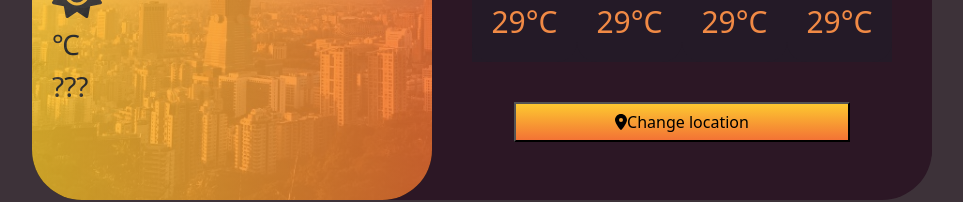
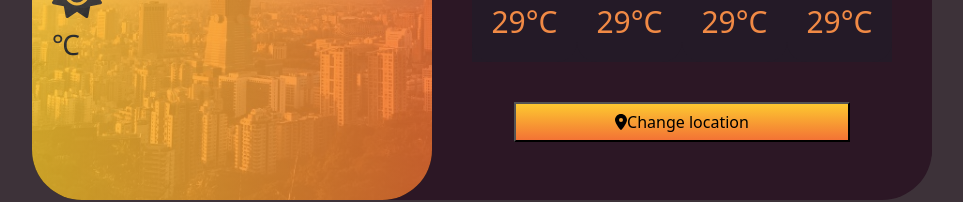
Before and after one commit to tsaiyishiu/weather_project, a Vue app: page / in a window 1280 px wide. Shown: the part 450-652 px from the top of the page, without its empty margins (158-1121 px from the left). Built offline with nearby package versions, Linux system fonts and the light colour scheme; no server answers.

Commit message:
天氣顯示

```diff
--- a/src/App.vue
+++ b/src/App.vue
@@ -93,7 +93,7 @@
         yearMonthDay:'',
         howPlace:'',
         howTemperature:'',
-        howWeather:'???',
+        howWeather:'',
         items:[
           {message:'precipitation',
            messageData:'???',
@@ -147,16 +147,20 @@
       cityApi: function(response){ //顯示地區
         const citys = response.data.records.locations[0].location
         this.Temperature(citys)
+        this.Weather(citys)
         const city =  citys[7].locationName
-
         this.howPlace = city
         // console.log(city)
-        console.log(citys)
       },
       Temperature: function(citys){
         const temperatures = citys[7].weatherElement[1].time[0].elementValue[0].value
         this.howTemperature = temperatures
         // console.log(temperatures)
+      },
+      Weather: function(citys){
+        const howWeathers = citys[7].weatherElement[6].time[0].elementValue[0].value
+        this.howWeather = howWeathers
+        console.log(howWeathers)
       },
     },
 
```
